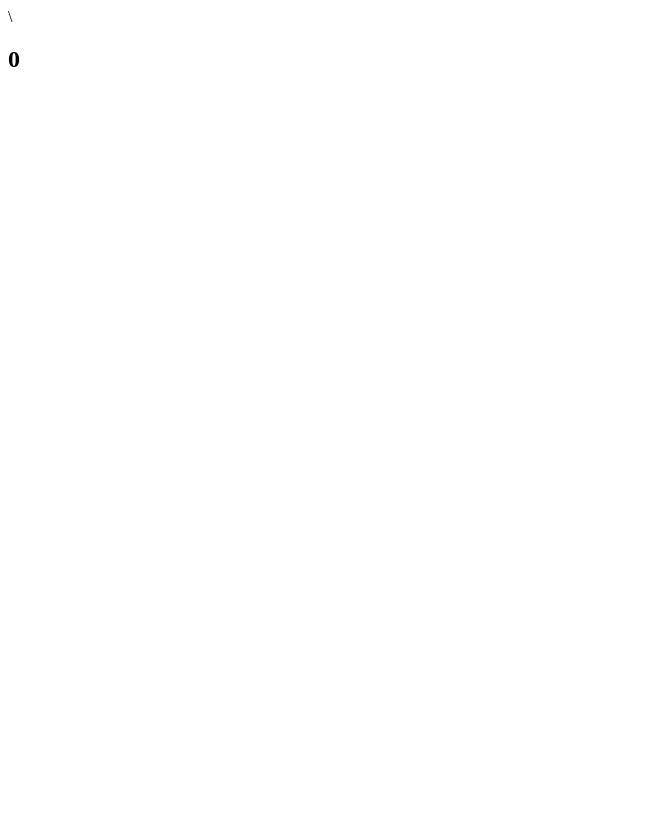
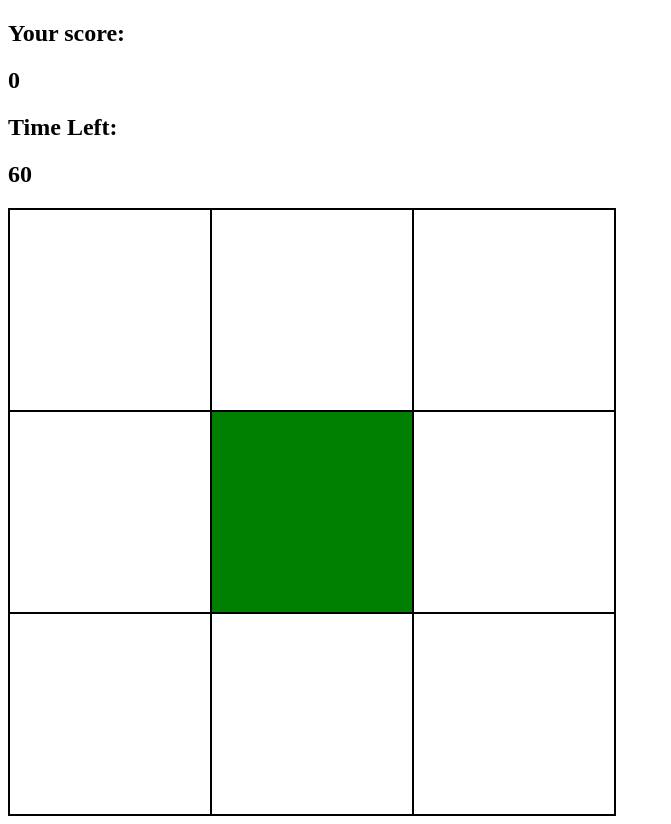
Before and after one commit to JabberDucky/Fwhac-a-frog, a plain HTML site: page index.html in a window 1280 px wide. Shown: the whole page, without its empty margins (0-671 px from the left). Before the commit the page ends 800 px from the top, so only its background shows below. Drawn offline with Linux system fonts and the light colour scheme.

Commit message:
Edited code

```diff
--- a/app.js
+++ b/app.js
@@ -0,0 +1,17 @@
+const squares = document.querySelectorAll('.square')
+const frog = document.querySelector('.frog')
+const timeLeft = document.querySelector('#time-left')
+const score = document.querySelector('#score')
+
+let result = 0
+
+function randomSquare() {
+    squares.forEach(square => {
+        square.classList.remove('frog')
+    })
+
+    let randomSquare = squares[Math.floor(Math.random() * 9)]
+    randomSquare.classList.add('frog')
+}
+
+randomSquare()
--- a/index.html
+++ b/index.html
@@ -1,5 +1,5 @@
 <!DOCTYPE html>
-<html lang="en">\
+<html lang="en">
 <head>
     <meta charset="utf-8">
     <title>Fwhac-a-Frog</title>
@@ -7,7 +7,11 @@
 </head>
 <body>
 
+    <h2>Your score:</h2>
     <h2 id="score">0</h2>
+
+    <h2>Time Left:</h2>
+    <h2 id="time-left">60</h2>
 
 <div class="grid">
     <div class="square" id="1"></div>
@@ -21,6 +25,6 @@
     <div class="square" id="9"></div>
 </div>
 
-    <script scr="app.js"></script>
+    <script src="app.js"></script>
 </body>
 </html>
--- a/styles.css
+++ b/styles.css
@@ -0,0 +1,17 @@
+.grid {
+    width: 606px;
+    height: 606px;
+    display: flex;
+    flex-wrap: wrap;
+    border: solid black 1px;
+}
+
+.square {
+    height: 200px;
+    width: 200px;
+    border: solid black 1px;
+}
+
+.frog {
+    background-color: green;
+}
```
